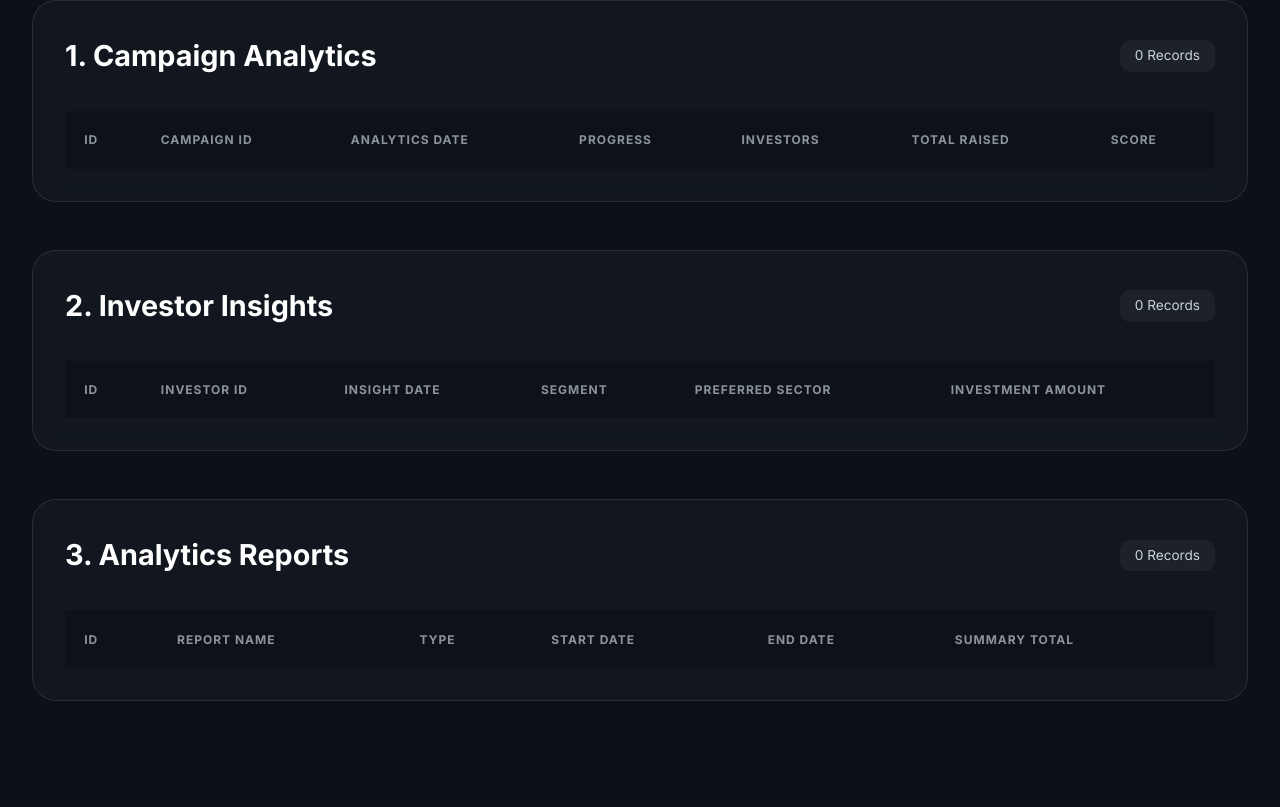
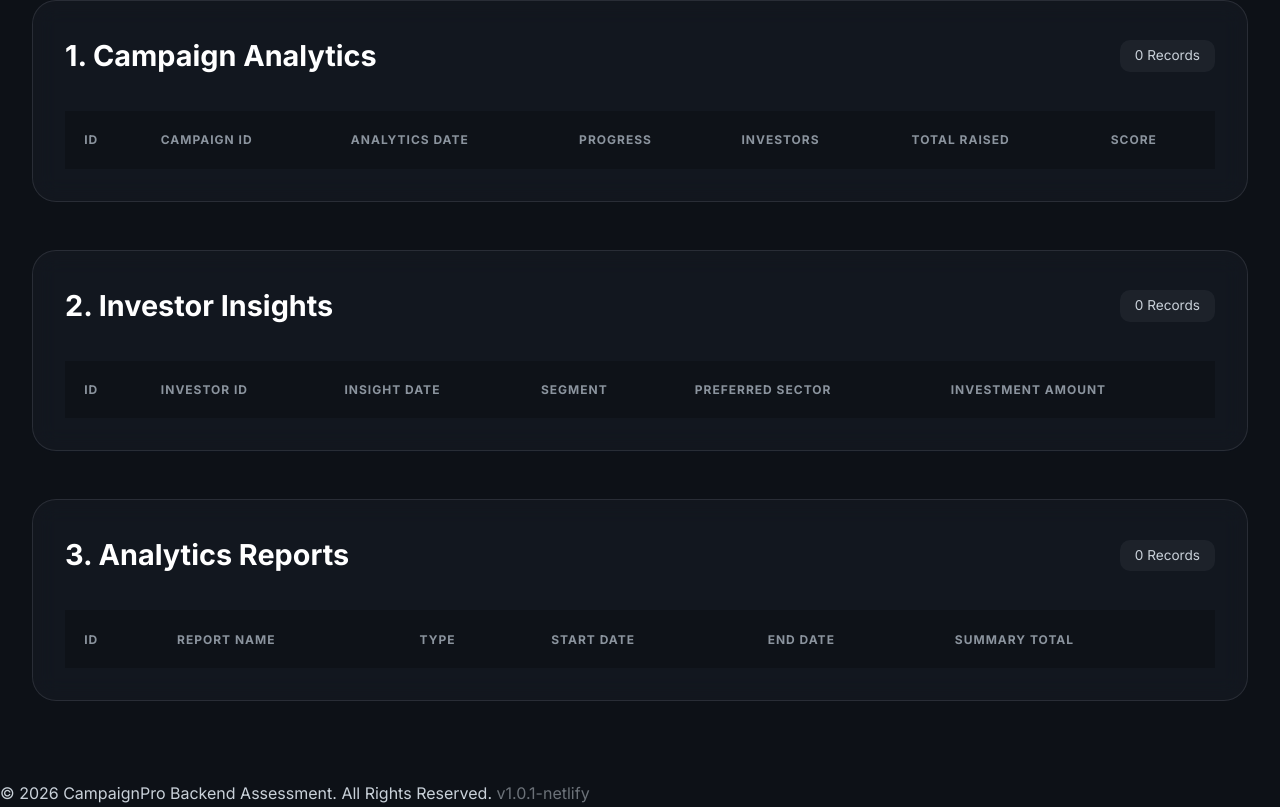
Before and after one commit to Partha-2/CampaignPro, a website: page public/index.html in a window 1280 px wide. Shown: the part 343-1150 px from the top of the page. Before the commit the page ends 1124 px from the top, so only its background shows below. Drawn offline with Linux system fonts and the light colour scheme; no server answers.

Commit message:
chore: push new code to trigger fresh netlify deployment with version v1.0.1

```diff
--- a/public/index.html
+++ b/public/index.html
@@ -110,6 +110,10 @@
     </div>
   </main>
 
+  <footer>
+    <p>&copy; 2026 CampaignPro Backend Assessment. All Rights Reserved. <span style="opacity: 0.5">v1.0.1-netlify</span>
+    </p>
+  </footer>
   <script src="app.js"></script>
 </body>
 
```
